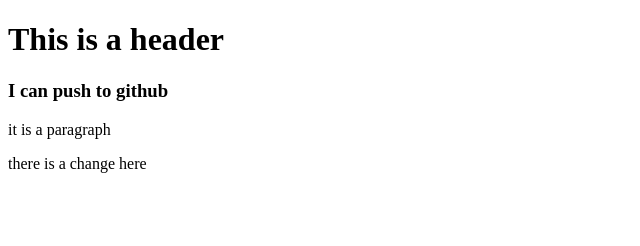
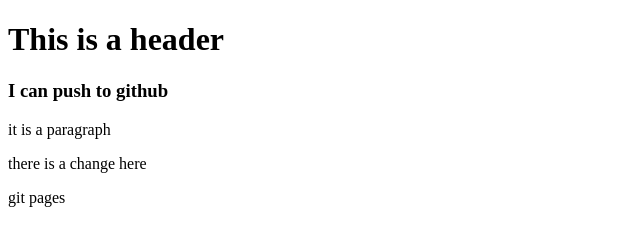
Before and after one commit to sampolak4/programming-hero, a plain HTML site: page index.html in a window 1280 px wide. Shown: the full height of the page, 0-640 px from the left. Drawn offline with Linux system fonts and the light colour scheme.

Commit message:
git page

```diff
--- a/index.html
+++ b/index.html
@@ -9,5 +9,6 @@
     <h3>I can push to github</h3>
     <p>it is a paragraph</p>
     <p>there is a change here</p>
+    <p>git pages</p>
 </body>
 </html>
```
